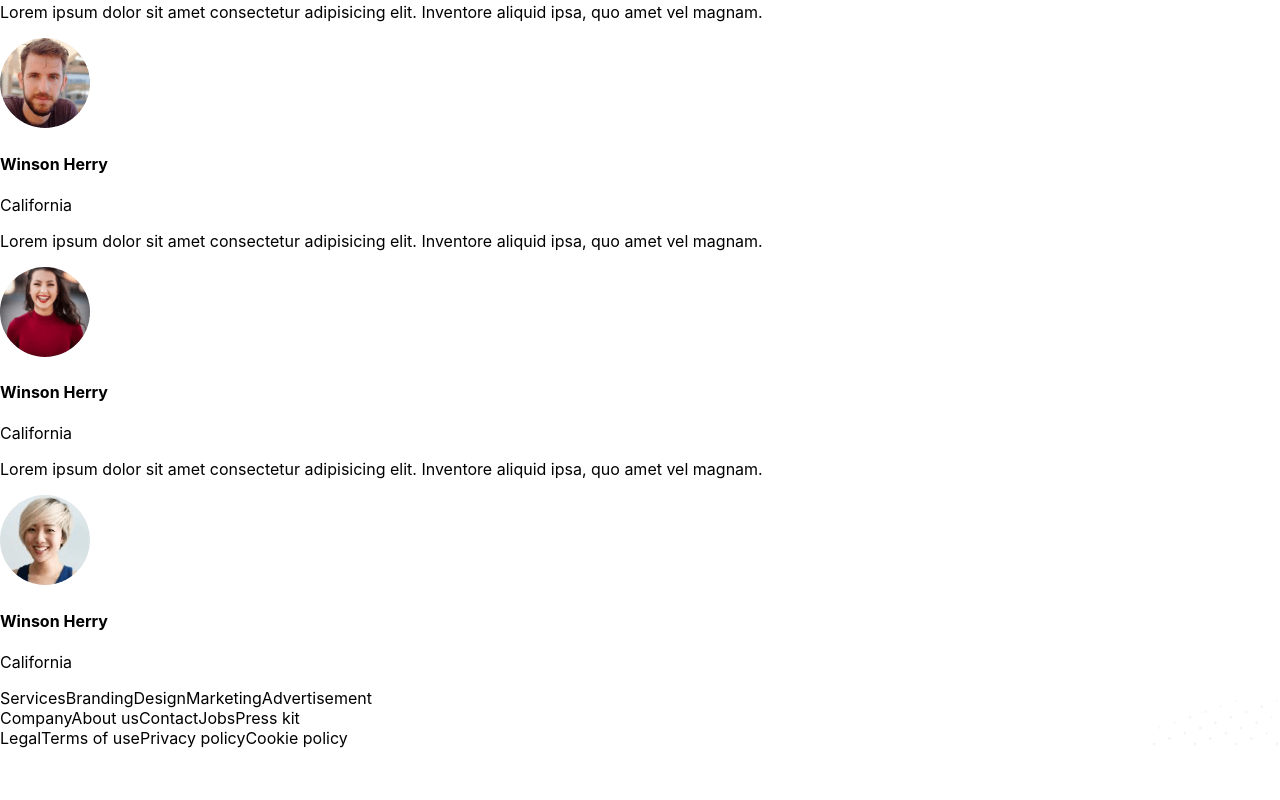
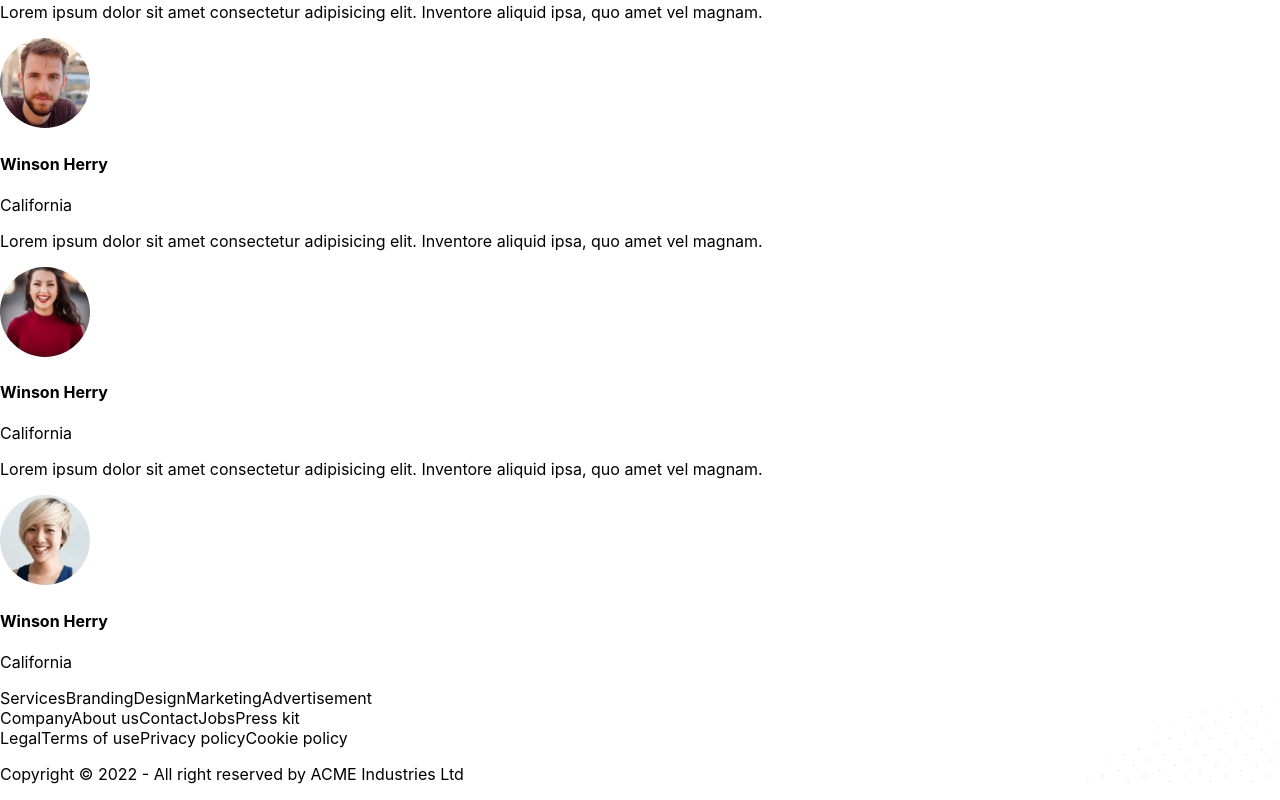
Before and after one commit to n00bNn00b/doctors-portal, a React (Create React App) app: page / in a window 1280 px wide. Shown: the part 5114-5914 px from the top of the page. Before the commit the page ends 5862 px from the top, so only its background shows below. Built offline with nearby package versions, Linux system fonts and the light colour scheme.

Commit message:
copyright in footer has been added and dynamic year has been set

```diff
--- a/src/Pages/Home/Footer.jsx
+++ b/src/Pages/Home/Footer.jsx
@@ -2,6 +2,7 @@ import React from "react";
 import footer from "../../assets/images/footer.png";
 
 const Footer = () => {
+  const year = new Date().getFullYear();
   return (
     <footer
       style={{
@@ -32,6 +33,9 @@ const Footer = () => {
           <a className="link link-hover">Cookie policy</a>
         </div>
       </div>
+      <div className="my-10 text-center">
+        <p>Copyright © {year} - All right reserved by ACME Industries Ltd</p>
+      </div>
     </footer>
   );
 };
```
